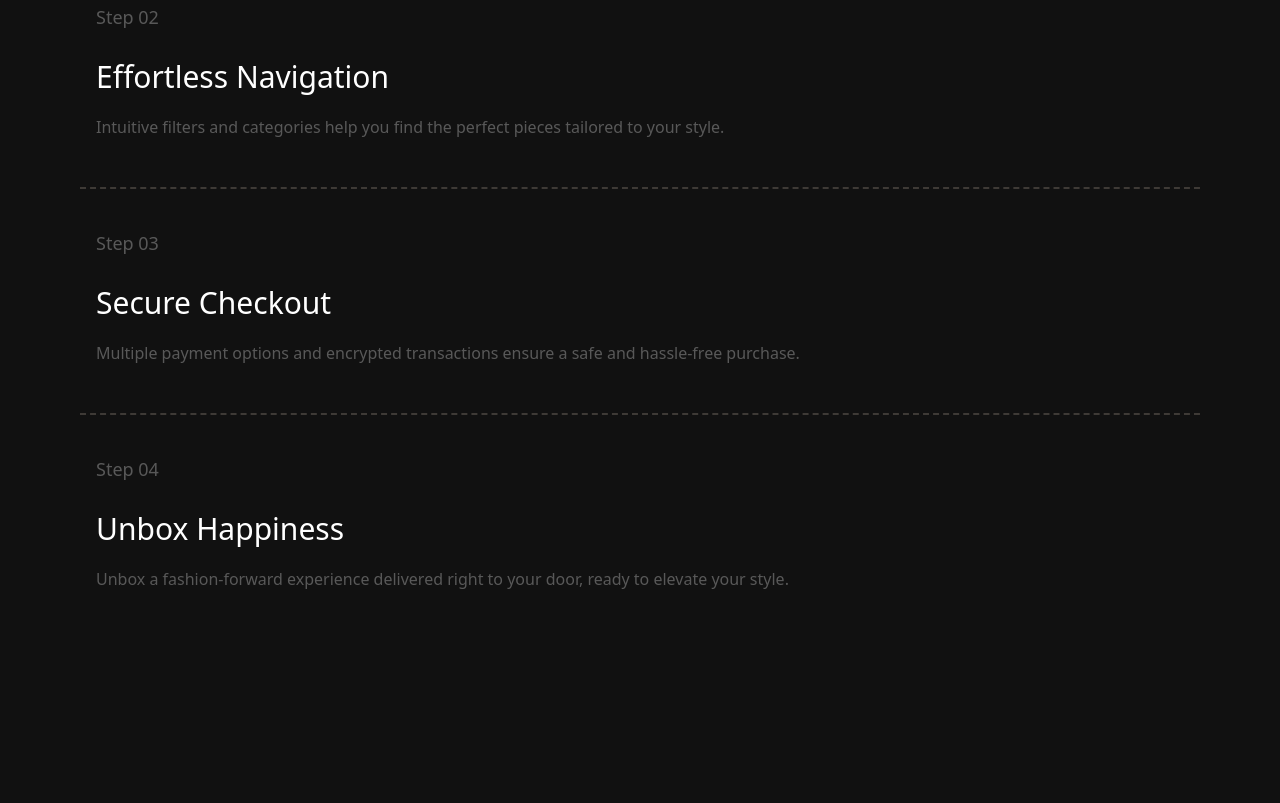
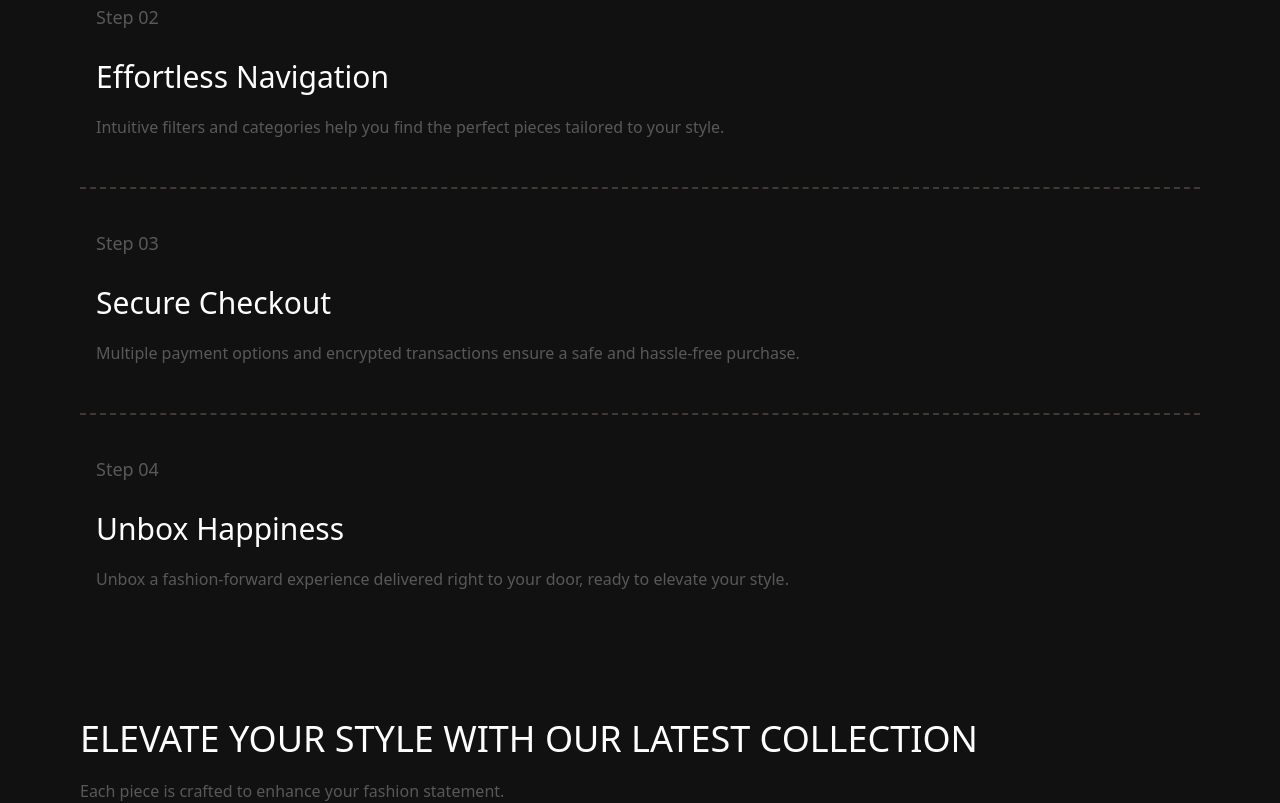
Before and after one commit to xtalireza/E-Commerce-main, a website: page public/index.html in a window 1280 px wide. Shown: the part 2254-3057 px from the top of the page. Before the commit the page ends 2845 px from the top, so only its background shows below. Drawn offline with Linux system fonts and the light colour scheme.

Commit message:
fit: h1:colection

```diff
--- a/public/index.html
+++ b/public/index.html
@@ -141,6 +141,12 @@
                 </div>
 
             </section>
+            <section>
+                <div class="flex flex-col gap-5 pt-32 ">
+                    <h1 class="text-white text-4xl uppercase">Elevate Your Style with Our Latest Collection</h1>
+                    <p class="text-white/30">Each piece is crafted to enhance your fashion statement.</p>
+                </div>
+            </section>
         </aside>
     </main>
 </body>
```
